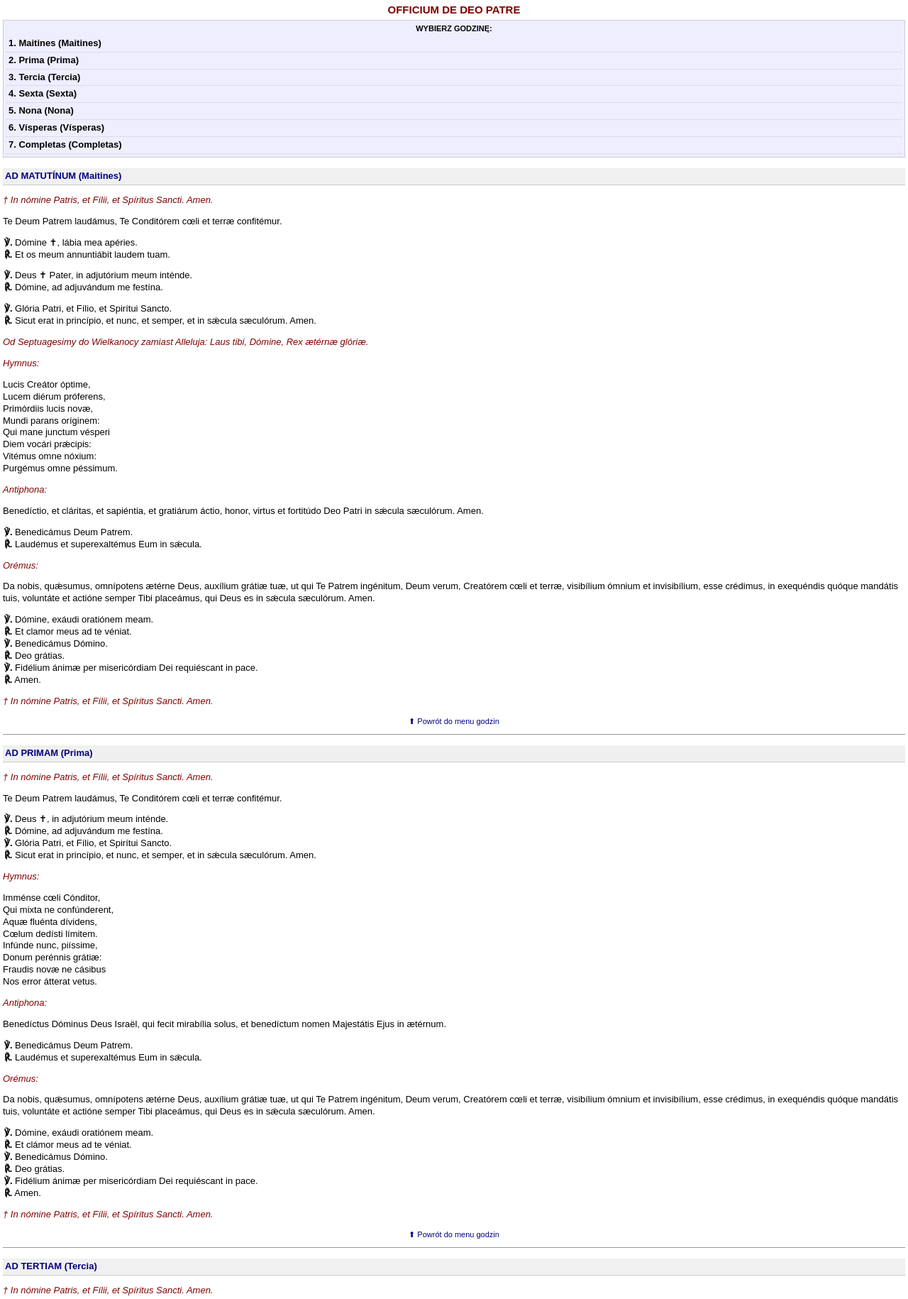
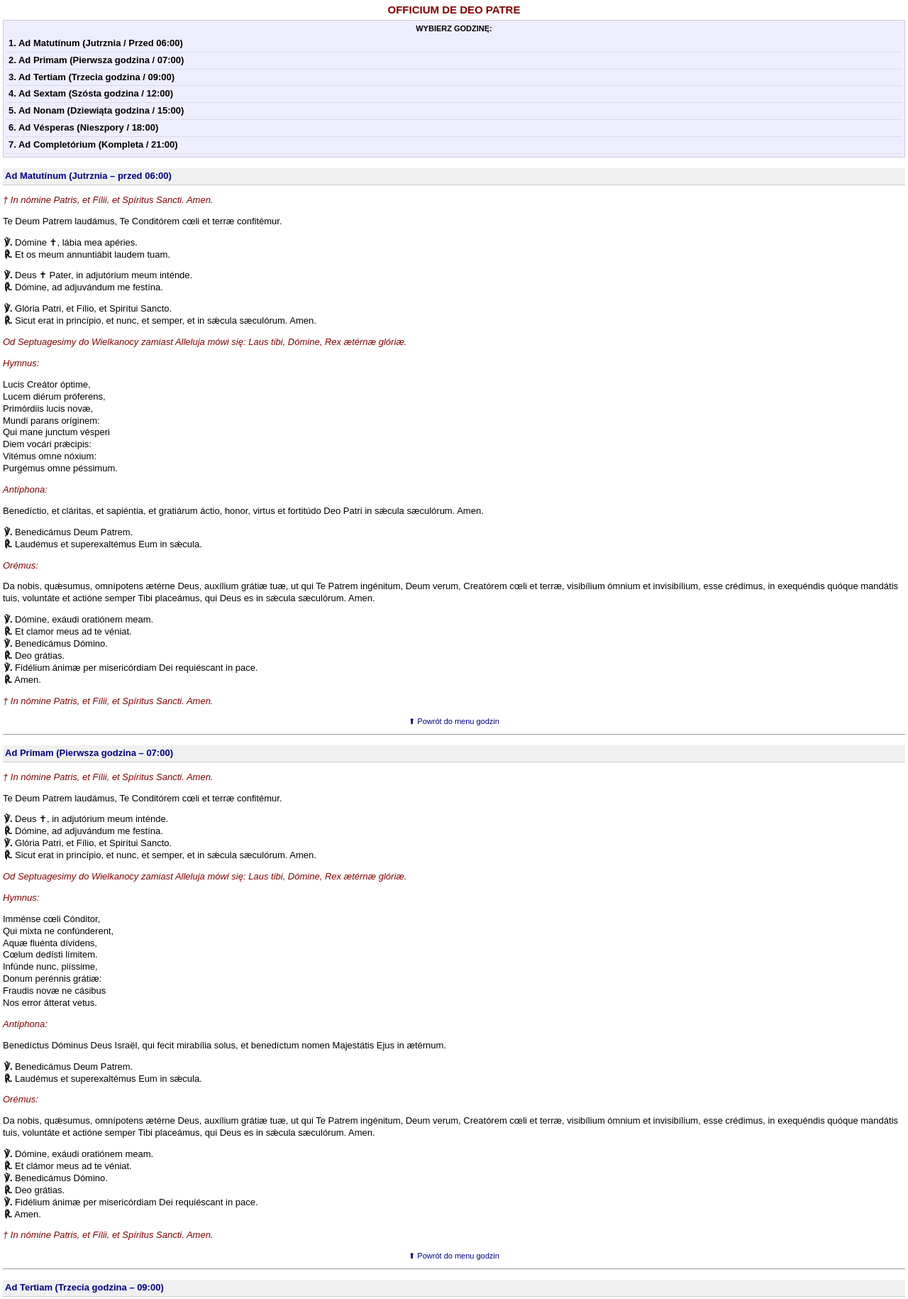
Before and after one commit to jankurowicki-lgtm/Officium-De-Patre, a plain HTML site: page index.html in a window 1280 px wide. Shown: the top 1830 px of the page at 71% size. Drawn offline with Linux system fonts and the light colour scheme.

Commit message:
Update index.html

```diff
--- a/index.html
+++ b/index.html
@@ -29,32 +29,32 @@
 
     <h1>OFFICIUM DE DEO PATRE</h1>
 
-    <!-- MENU NAWIGACYJNE DLA KLAWISZY NOKII -->
+    <!-- MENU NAWIGACYJNE DLA KLAWISZY NOKII (PO POLSKU) -->
     <div class="menu">
         <div style="text-align: center; font-size: 11px; margin-bottom: 3px;"><b>WYBIERZ GODZINĘ:</b></div>
-        <a href="#maitines">1. Maitines (Maitines)</a>
-        <a href="#prima">2. Prima (Prima)</a>
-        <a href="#tercia">3. Tercia (Tercia)</a>
-        <a href="#sexta">4. Sexta (Sexta)</a>
-        <a href="#nona">5. Nona (Nona)</a>
-        <a href="#visperas">6. Vísperas (Vísperas)</a>
-        <a href="#completas">7. Completas (Completas)</a>
+        <a href="#matutinum">1. Ad Matutínum (Jutrznia / Przed 06:00)</a>
+        <a href="#prima">2. Ad Primam (Pierwsza godzina / 07:00)</a>
+        <a href="#tercia">3. Ad Tertiam (Trzecia godzina / 09:00)</a>
+        <a href="#sexta">4. Ad Sextam (Szósta godzina / 12:00)</a>
+        <a href="#nona">5. Ad Nonam (Dziewiąta godzina / 15:00)</a>
+        <a href="#visperas">6. Ad Vésperas (Nieszpory / 18:00)</a>
+        <a href="#completas">7. Ad Completórium (Kompleta / 21:00)</a>
     </div>
 
-    <!-- 1. MAITINES -->
-    <div id="maitines">
-        <h2>AD MATUTÍNUM (Maitines)</h2>
+    <!-- 1. AD MATUTINUM -->
+    <div id="matutinum">
+        <h2>Ad Matutínum (Jutrznia – przed 06:00)</h2>
         <p class="rubryka">† In nómine Patris, et Fílii, et Spíritus Sancti. Amen.</p>
         <p>Te Deum Patrem laudámus, Te Conditórem cœli et terræ confitémur.</p>
         <p class="versiculum"><b>℣.</b> Dómine ✝, lábia mea apéries.<br><b>℟.</b> Et os meum annuntiábit laudem tuam.</p>
         <p class="versiculum"><b>℣.</b> Deus ✝ Pater, in adjutórium meum inténde.<br><b>℟.</b> Dómine, ad adjuvándum me festína.</p>
         <p class="versiculum"><b>℣.</b> Glória Patri, et Fílio, et Spirítui Sancto.<br><b>℟.</b> Sicut erat in princípio, et nunc, et semper, et in sǽcula sæculórum. Amen.</p>
-        <p class="rubryka">Od Septuagesimy do Wielkanocy zamiast Alleluja: Laus tibi, Dómine, Rex ætérnæ glóriæ.</p>
+        <p class="rubryka">Od Septuagesimy do Wielkanocy zamiast Alleluja mówi się: Laus tibi, Dómine, Rex ætérnæ glóriæ.</p>
 
         <p class="rubryka">Hymnus:</p>
         <p>Lucis Creátor óptime,<br>Lucem diérum próferens,<br>Primórdiis lucis novæ,<br>Mundi parans oríginem:<br>Qui mane junctum vésperi<br>Diem vocári prǽcipis:<br>Vitémus omne nóxium:<br>Purgémus omne péssimum.</p>
 
-        <p class="rubryka">Antiphona:</p>
+        <p class="rubryka">Antíphona:</p>
         <p>Benedíctio, et cláritas, et sapiéntia, et gratiárum áctio, honor, virtus et fortitúdo Deo Patri in sǽcula sæculórum. Amen.</p>
 
         <p class="versiculum"><b>℣.</b> Benedicámus Deum Patrem.<br><b>℟.</b> Laudémus et superexaltémus Eum in sǽcula.</p>
@@ -69,17 +69,18 @@
 
     <hr>
 
-    <!-- 2. PRIMA -->
+    <!-- 2. AD PRIMAM -->
     <div id="prima">
-        <h2>AD PRIMAM (Prima)</h2>
+        <h2>Ad Primam (Pierwsza godzina – 07:00)</h2>
         <p class="rubryka">† In nómine Patris, et Fílii, et Spíritus Sancti. Amen.</p>
         <p>Te Deum Patrem laudámus, Te Conditórem cœli et terræ confitémur.</p>
         <p class="versiculum"><b>℣.</b> Deus ✝, in adjutórium meum inténde.<br><b>℟.</b> Dómine, ad adjuvándum me festína.<br><b>℣.</b> Glória Patri, et Fílio, et Spirítui Sancto.<br><b>℟.</b> Sicut erat in princípio, et nunc, et semper, et in sǽcula sæculórum. Amen.</p>
+        <p class="rubryka">Od Septuagesimy do Wielkanocy zamiast Alleluja mówi się: Laus tibi, Dómine, Rex ætérnæ glóriæ.</p>
 
         <p class="rubryka">Hymnus:</p>
         <p>Imménse cœli Cónditor,<br>Qui mixta ne confúnderent,<br>Aquæ fluénta dívidens,<br>Cœlum dedísti límitem.<br>Infúnde nunc, piíssime,<br>Donum perénnis grátiæ:<br>Fraudis novæ ne cásibus<br>Nos error átterat vetus.</p>
 
-        <p class="rubryka">Antiphona:</p>
+        <p class="rubryka">Antíphona:</p>
         <p>Benedíctus Dóminus Deus Israël, qui fecit mirabília solus, et benedíctum nomen Majestátis Ejus in ætérnum.</p>
 
         <p class="versiculum"><b>℣.</b> Benedicámus Deum Patrem.<br><b>℟.</b> Laudémus et superexaltémus Eum in sǽcula.</p>
@@ -94,17 +95,18 @@
 
     <hr>
 
-    <!-- 3. TERCIA -->
+    <!-- 3. AD TERTIAM -->
     <div id="tercia">
-        <h2>AD TERTIAM (Tercia)</h2>
+        <h2>Ad Tertiam (Trzecia godzina – 09:00)</h2>
         <p class="rubryka">† In nómine Patris, et Fílii, et Spíritus Sancti. Amen.</p>
         <p>Te Deum Patrem laudámus, Te Conditórem cœli et terræ confitémur.</p>
         <p class="versiculum"><b>℣.</b> Deus ✝, in adjutórium meum inténde.<br><b>℟.</b> Dómine, ad adjuvándum me festína.<br><b>℣.</b> Glória Patri, et Fílio, et Spirítui Sancto.<br><b>℟.</b> Sicut erat in princípio, et nunc, et semper, et in sǽcula sæculórum. Amen.</p>
+        <p class="rubryka">Od Septuagesimy do Wielkanocy zamiast Alleluja mówi się: Laus tibi, Dómine, Rex ætérnæ glóriæ.</p>
 
         <p class="rubryka">Hymnus:</p>
         <p>Tellúris alme Cónditor!<br>Mundi solum qui séparans,<br>Pulsis áquæ moléstiis<br>Terram dedísti immóbilem.<br>Ut germen aptum próferens<br>Staret decóra flóribus,<br>Munda viróre grátiæ<br>Mentis perústæ vúlnera.</p>
 
-        <p class="rubryka">Antiphona:</p>
+        <p class="rubryka">Antíphona:</p>
         <p>Benedíctus es Dómine Deus Pater in firmaménto cœli, et laudábilis, et gloriósus, et superexaltátus in sǽcula.</p>
 
         <p class="versiculum"><b>℣.</b> Benedicámus Deum Patrem.<br><b>℟.</b> Laudémus et superexaltémus Eum in sǽcula.</p>
@@ -119,17 +121,18 @@
 
     <hr>
 
-    <!-- 4. SEXTA -->
+    <!-- 4. AD SEXTAM -->
     <div id="sexta">
-        <h2>AD SEXTAM (Sexta)</h2>
+        <h2>Ad Sextam (Szósta godzina – 12:00)</h2>
         <p class="rubryka">† In nómine Patris, et Fílii, et Spíritus Sancti. Amen.</p>
         <p>Te Deum Patrem laudámus, Te Conditórem cœli et terræ confitémur.</p>
         <p class="versiculum"><b>℣.</b> Deus ✝ Pater, in adjutórium meum inténde.<br><b>℟.</b> Dómine, ad adjuvándum me festína.<br><b>℣.</b> Glória Patri, et Fílio, et Spirítui Sancto.<br><b>℟.</b> Sicut erat in princípio, et nunc, et semper, et in sǽcula sæculórum. Amen.</p>
+        <p class="rubryka">Od Septuagesimy do Wielkanocy zamiast Alleluja mówi się: Laus tibi, Dómine, Rex ætérnæ glóriæ.</p>
 
         <p class="rubryka">Hymnus:</p>
         <p>Cœli Deus sanctíssime!<br>Qui lúcidas mundi plagas,<br>Candóre pingis ígneo,<br>Áugens decóro lúmine.<br>Expélle noctem córdium:<br>Abstérge sordes méntium:<br>Resólve culpæ vínculum:<br>Evérte moles críminum.</p>
 
-        <p class="rubryka">Antiphona:</p>
+        <p class="rubryka">Antíphona:</p>
         <p>Deo Patri laus et perénnis glória, ante ómnia sǽcula, nunc et in perpétuum.</p>
 
         <p class="versiculum"><b>℣.</b> Benedicámus Deum Patrem.<br><b>℟.</b> Laudémus et superexaltémus Eum in sǽcula.</p>
@@ -144,17 +147,18 @@
 
     <hr>
 
-    <!-- 5. NONA -->
+    <!-- 5. AD NONAM -->
     <div id="nona">
-        <h2>AD NONAM (Nona)</h2>
+        <h2>Ad Nonam (Dziewiąta godzina – 15:00)</h2>
         <p class="rubryka">† In nómine Patris, et Fílii, et Spíritus Sancti. Amen.</p>
         <p>Te Deum Patrem laudámus, Te Conditórem cœli et terræ confitémur.</p>
         <p class="versiculum"><b>℣.</b> Deus ✝ Pater, in adjutórium meum inténde.<br><b>℟.</b> Dómine, ad adjuvándum me festína.<br><b>℣.</b> Glória Patri, et Fílio, et Spirítui Sancto.<br><b>℟.</b> Sicut erat in princípio, et nunc, et semper, et in sǽcula sæculórum. Amen.</p>
+        <p class="rubryka">Od Septuagesimy do Wielkanocy zamiast Alleluja mówi się: Laus tibi, Dómine, Rex ætérnæ glóriæ.</p>
 
         <p class="rubryka">Hymnus:</p>
         <p>Magnæ Deus poténtiæ!<br>Qui fértili natos áqua<br>Partim relínquis gúrgiti,<br>Partim levas in áëra.<br>Ut culpa nullum déprimat:<br>Nullum éfferat jactántia:<br>Elísa mens ne cóncidat:<br>Eláta mens ne córruat.</p>
 
-        <p class="rubryka">Antiphona:</p>
+        <p class="rubryka">Antíphona:</p>
         <p>Glória láudis resónet in ore ómnium Deo Patri, et resúltet láude perénni.</p>
 
         <p class="versiculum"><b>℣.</b> Benedicámus Deum Patrem.<br><b>℟.</b> Laudémus et superexaltémus Eum in sǽcula.</p>
@@ -169,17 +173,18 @@
 
     <hr>
 
-    <!-- 6. VÍSPERAS -->
+    <!-- 6. AD VESPERAS -->
     <div id="visperas">
-        <h2>AD VÉSPERAS (Vísperas)</h2>
+        <h2>Ad Vésperas (Nieszpory – 18:00)</h2>
         <p class="rubryka">† In nómine Patris, et Fílii, et Spíritus Sancti. Amen.</p>
         <p>Te Deum Patrem laudámus, Te Conditórem cœli et terræ confitémur.</p>
         <p class="versiculum"><b>℣.</b> Deus ✝ Pater, in adjutórium meum inténde.<br><b>℟.</b> Dómine, ad adjuvándum me festína.<br><b>℣.</b> Glória Patri, et Fílio, et Spirítui Sancto.<br><b>℟.</b> Sicut erat in princípio, et nunc, et semper, et in sǽcula sæculórum. Amen.</p>
+        <p class="rubryka">Od Septuagesimy do Wielkanocy zamiast Alleluja mówi się: Laus tibi, Dómine, Rex ætérnæ glóriæ.</p>
 
         <p class="rubryka">Hymnus:</p>
         <p>Hóminis supérne Cónditor!<br>Qui cuncta solus órdinans,<br>Humum jubes prodúcere,<br>Reptántis et feræ genus:<br>Et magna rerum córpora,<br>Da gaudiórum prǽmia,<br>Da gratiárum múnera,<br>Astrínge pacis fœ́dera.</p>
 
-        <p class="rubryka">Antiphona:</p>
+        <p class="rubryka">Antíphona:</p>
         <p>Benedíctus sit Deus Pater, Creátor et Gubernátor ómnium, nunc et semper, et per infiníta sǽcula sæculórum.</p>
 
         <p class="versiculum"><b>℣.</b> Benedicámus Deum Patrem.<br><b>℟.</b> Laudémus et superexaltémus Eum in sǽcula.</p>
@@ -194,19 +199,20 @@
 
     <hr>
 
-    <!-- 7. COMPLETAS -->
+    <!-- 7. AD COMPLETORIUM -->
     <div id="completas">
-        <h2>AD COMPLETORIUM (Completas)</h2>
+        <h2>Ad Completórium (Kompleta – 21:00)</h2>
         <p class="rubryka">† In nómine Patris, et Fílii, et Spíritus Sancti. Amen.</p>
         <p>Te Deum Patrem laudámus, Te Conditórem cœli et terræ confitémur.</p>
         <p class="versiculum"><b>℣.</b> Convérte nos ☨ Deus, salutáris noster.<br><b>℟.</b> Et avérte iram tuam a nobis.</p>
         <p class="versiculum"><b>℣.</b> Deus ✝ Pater, in adjutórium meum inténde.<br><b>℟.</b> Dómine, ad adjuvándum me festína.</p>
         <p class="versiculum"><b>℣.</b> Glória Patri, et Fílio, et Spirítui Sancto.<br><b>℟.</b> Sicut erat in princípio, et nunc, et semper, et in sǽcula sæculórum. Amen.</p>
+        <p class="rubryka">Od Septuagesimy do Wielkanocy zamiast Alleluja mówi się: Laus tibi, Dómine, Rex ætérnæ glóriæ.</p>
 
         <p class="rubryka">Hymnus:</p>
         <p>Scrutátor alme córdium,<br>Infírma tu scis vírium:<br>Ad te revérsis éxhibe<br>Remissiónis grátiam.<br>Multum quidem peccávimus,<br>Sed parce confiténtibus:<br>Confer medélam lánguidis,<br>Infúnde lumen córdibus.<br>Te mane laudum cármine,<br>Te deprecámur véspere;<br>Dignéris ut te súpplices<br>Laudémus inter cœlites. Amen.</p>
 
-        <p class="rubryka">Antiphona:</p>
+        <p class="rubryka">Antíphona:</p>
         <p>Te Deum laudámus, Te Dóminum confitémur, Te ætérnum Patrem omnis terra venerátur.</p>
 
         <p class="versiculum"><b>℣.</b> Benedicámus Deum Patrem.<br><b>℟.</b> Laudémus et superexaltémus Eum in sǽcula.</p>
@@ -217,7 +223,7 @@
         <p class="versiculum"><b>℣.</b> Dómine, exáudi oratiónem meam.<br><b>℟.</b> Et clamor meus ad te véniat.<br><b>℣.</b> Benedicámus Dómino.<br><b>℟.</b> Deo grátias.<br><b>℣.</b> Fidélium ánimæ per misericórdiam Dei requiéscant in pace.<br><b>℟.</b> Amen.</p>
         <p class="rubryka">† In nómine Patris, et Fílii, et Spíritus Sancti. Amen.</p>
 
-        <p class="rubryka">Oblatio (Oblación a Dios Padre, después de las Completas):</p>
+        <p class="rubryka">Oblatio (Oblacja / Ofiarowanie Bogu Ojcu, po Komplecie):</p>
         <p>Clementíssime Pater, ætérne Deus! pro ómnibus peccátis meis et pro peccátis tótius mundi, óffero Tibi Unigénitum tuum in Cruce pendéntem, omnem quóque passiónem, dolórem, angústiam, pressúram, sánguinem, ac mortem Ejus. Óffero Tibi ea in charitáte et virtúte, qua olim Semetípsum óbtulit pro nobis in ara Crucis. In ejúsdem oblatiónis unióne, óffero meípsum Tibi in láudem, et glóriam, ac beneplácitum tuum sempitérnum. Amen.</p>
         <p class="rubryka">† In nómine Patris, et Fílii, et Spíritus Sancti. Amen.</p>
 
```
